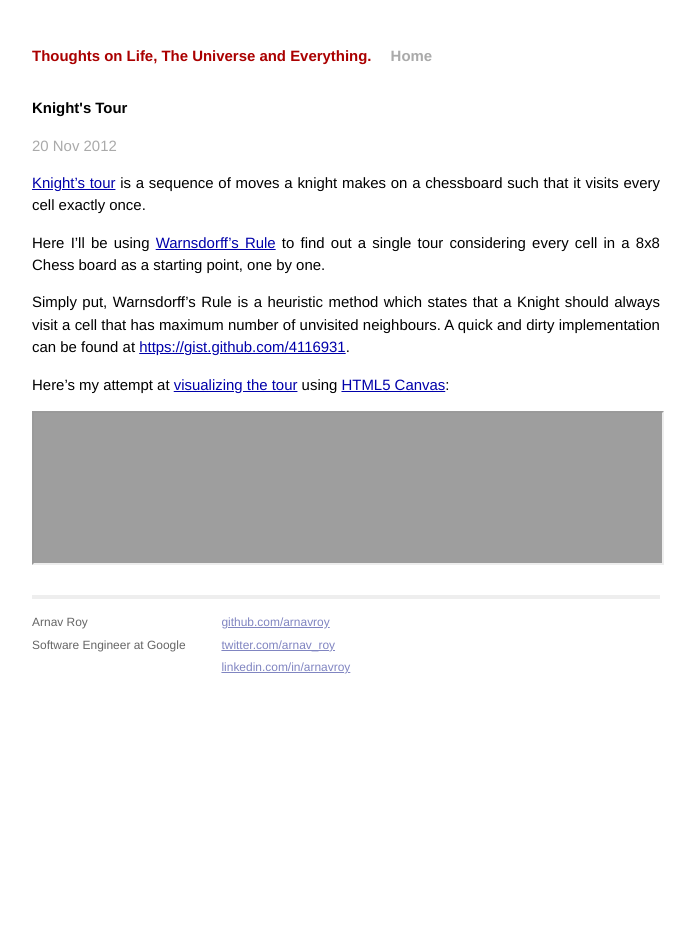
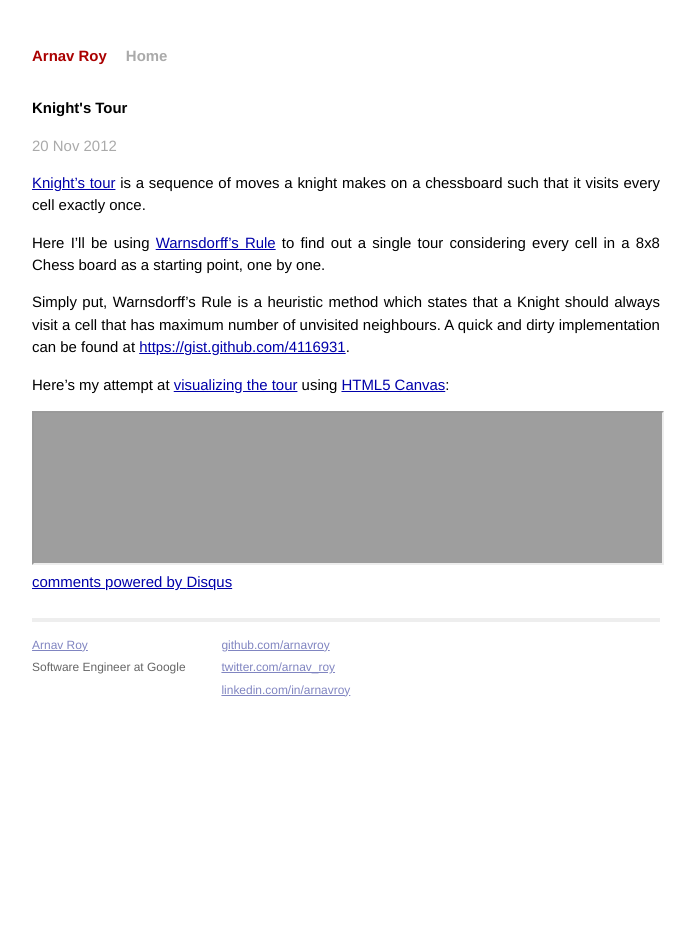
Before and after one commit to arnavroy/arnavroy.github.com, a Jekyll site: the page built from _posts/2012-11-20-knights-tour.markdown, in a window 1280 px wide. Shown: the whole page, without its empty margins (294-989 px from the left). Built offline with Jekyll 4.4.1, drawn with Linux system fonts in a browser that asks for light colours; Markdown is read by kramdown in place of the engine named in the settings; comment, search, counter and statistics services are not loaded; some of the changed lines change nothing that is shown.

Commit message:
Adding disqus comments.

```diff
--- a/_config.yml
+++ b/_config.yml
@@ -1,3 +1,3 @@
-name: Thoughts on Life, The Universe and Everything.
+name: Arnav Roy
 pygments: true
 markdown: rdiscount
--- a/_layouts/default.html
+++ b/_layouts/default.html
@@ -27,7 +27,7 @@
             <div class="footer">
               <div class="contact">
                 <p>
-                  Arnav Roy<br />
+                  <a href="http://about.me/arnavroy">Arnav Roy</a><br />
                   Software Engineer at Google<br />
                 </p>
               </div>
--- a/_layouts/post.html
+++ b/_layouts/post.html
@@ -7,3 +7,19 @@
 <div class="post">
 {{ content }}
 </div>
+{% if page.comments %}
+  <div id="disqus_thread"></div>
+  <script type="text/javascript">
+      /* * * CONFIGURATION VARIABLES: EDIT BEFORE PASTING INTO YOUR WEBPAGE * * */
+      var disqus_shortname = 'arnavroy'; // required: replace example with your forum shortname
+
+      /* * * DON'T EDIT BELOW THIS LINE * * */
+      (function() {
+          var dsq = document.createElement('script'); dsq.type = 'text/javascript'; dsq.async = true;
+          dsq.src = '//' + disqus_shortname + '.disqus.com/embed.js';
+          (document.getElementsByTagName('head')[0] || document.getElementsByTagName('body')[0]).appendChild(dsq);
+      })();
+  </script>
+  <noscript>Please enable JavaScript to view the <a href="http://disqus.com/?ref_noscript">comments powered by Disqus.</a></noscript>
+  <a href="http://disqus.com" class="dsq-brlink">comments powered by <span class="logo-disqus">Disqus</span></a>
+{% endif %}
```
